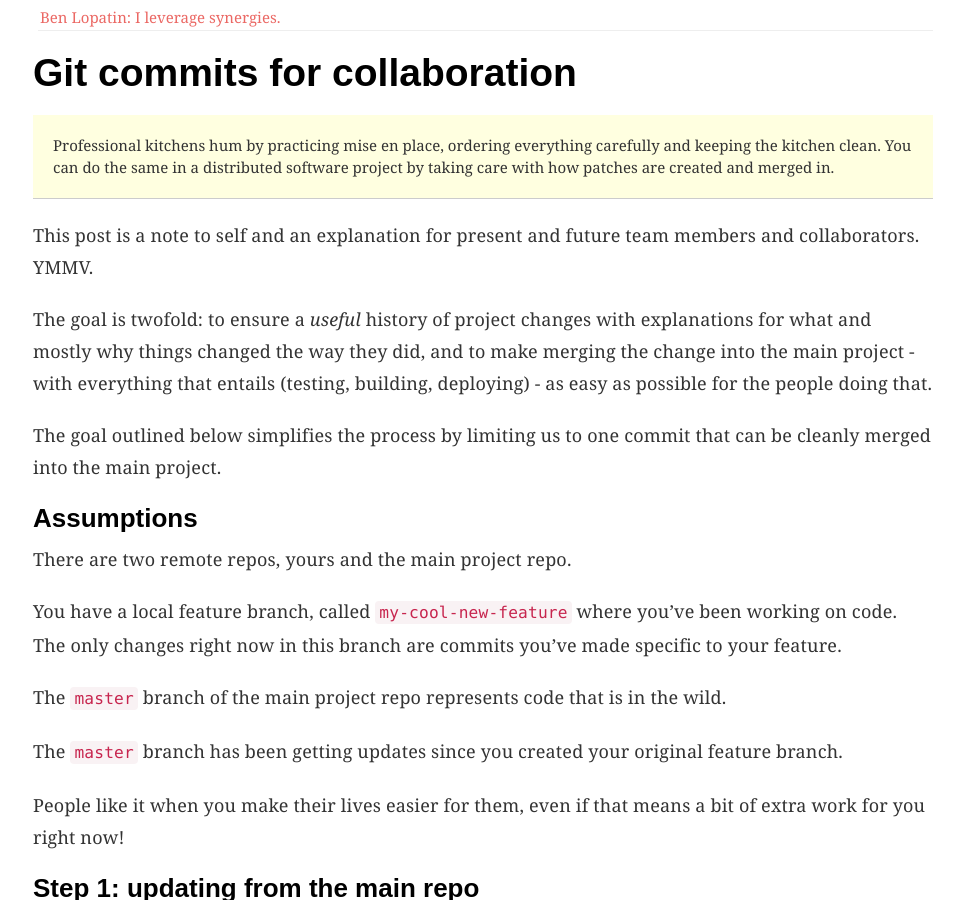
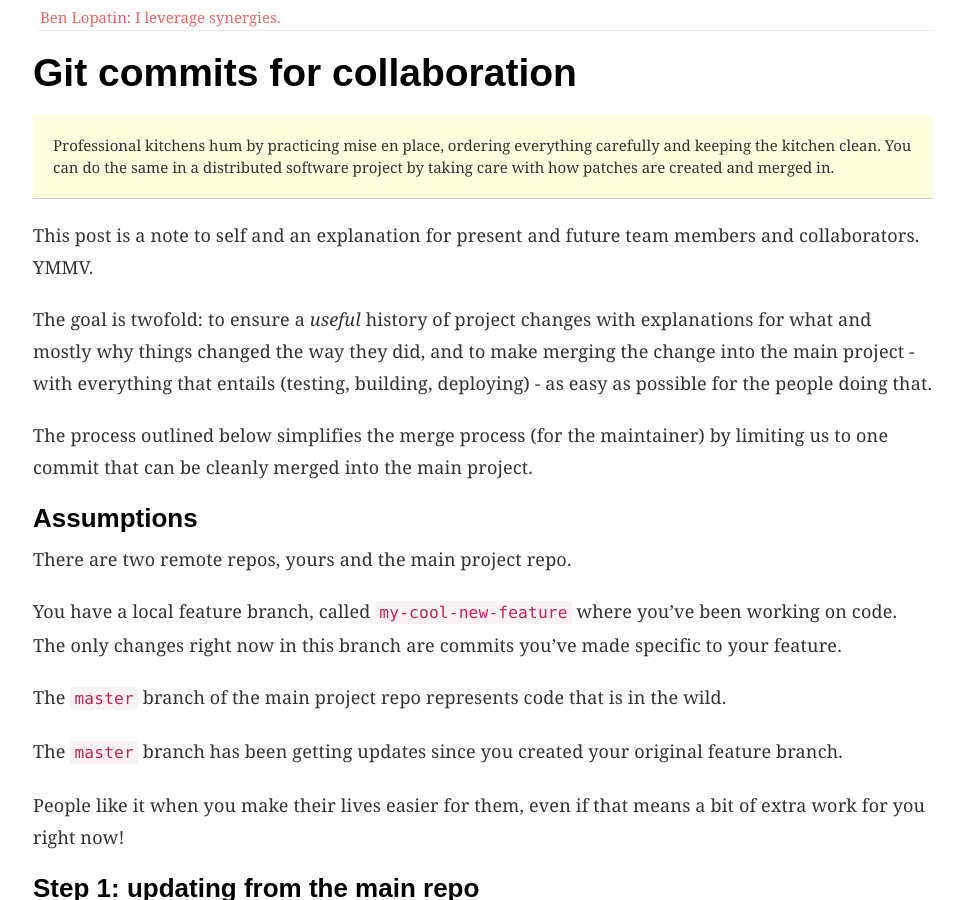
Before and after one commit to bennylope/bennylope.github.com, a Jekyll site: the page built from _posts/2015-08-27-git-commit-collaboration.md, in a window 1280 px wide and 900 px high. Shown: the whole window, without its empty margins (157-1121 px from the left). Built offline with Jekyll 4.4.1, drawn with Linux system fonts in a browser that asks for light colours; some web fonts are replaced; comment, search, counter and statistics services are not loaded.

Commit message:
Explain process not goal

```diff
--- a/_posts/2015-08-27-git-commit-collaboration.md
+++ b/_posts/2015-08-27-git-commit-collaboration.md
@@ -20,7 +20,8 @@ did, and to make merging the change into the main project - with
 everything that entails (testing, building, deploying) - as easy as
 possible for the people doing that.
 
-The goal outlined below simplifies the process by limiting us to one
+The process outlined below simplifies the merge process (for the
+maintainer) by limiting us to one
 commit that can be cleanly merged into the main project.
 
 ### Assumptions
```
